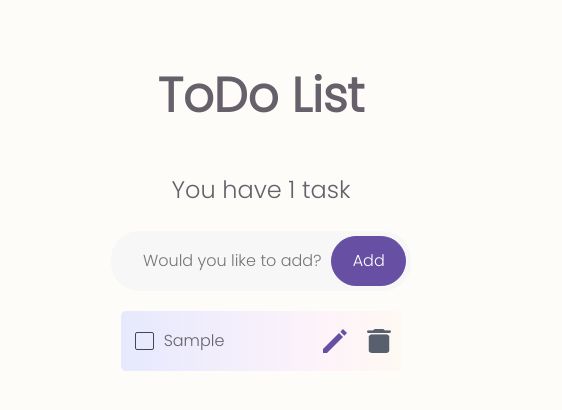
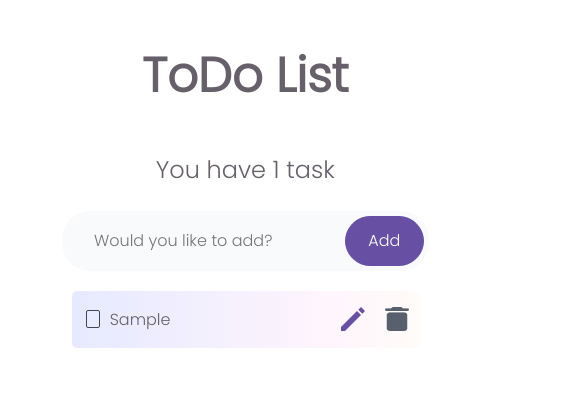
Before and after one commit to Niirin/ToDo_Nilin, a React (Vite) app: page / in a window 390 px wide. Both pictures are taken after typing "Sample" into the empty fields and a click on the button "Add". Shown: the top 410 px of the page, 562 px wide, since content can reach past the window. Built offline with nearby package versions, Linux system fonts and the light colour scheme.

Commit message:
added media query to make it responsive and changed some styling

```diff
--- a/src/App.css
+++ b/src/App.css
@@ -7,11 +7,7 @@
 
 .container {
   display: flex;
-  /* justify-content: center; */
-}
-
-html {
-  background-color: #FEFCF9;
+  justify-content: center;
 }
 
 body{
@@ -24,7 +20,6 @@ body{
   width: 100%;
   /* background-color: goldenrod; */
   min-height: 300px;
-  text-align: center;
 }
 
 .container-task {
@@ -96,7 +91,7 @@ ul {
 .task-dis {
   background: var(--list, linear-gradient(90deg, rgba(222, 226, 255, 0.75) 0%, rgba(254, 234, 250, 0.48) 73.76%, rgba(255, 162, 81, 0.04) 99.99%, rgba(255, 164, 81, 0.00) 100%));
   width: 100%;
-  height: 60px;
+  height: auto;
   display: flex;
   justify-content: space-between;
   align-items: center;
@@ -107,16 +102,15 @@ ul {
   margin: 10px;
 }
 
-.task-check {
-  background-color: inherit;
-  display: flex;
-  overflow: hidden;
+.text-dis {
+  align-self: start;
+  width: 100%;
+  word-break: break-all;
 }
 
 /* Section for customizing checkbox style */
 .checkbox-wrapper input[type="checkbox"] {
   /* remove default style */
-  -webkit-appearance: none;
   appearance: none;
   /* custom styles */
   width: 1.4em;
@@ -133,15 +127,17 @@ input[type="checkbox"] {
 }
 
 .checkbox-wrapper {
-  display: contents;
-  -webkit-appearance: none;
+  display: flex;
   appearance: none;
-  justify-content: space-between;
+  overflow: hidden;
+  align-items: center;
+  align-self: flex-start;
 }
 
 .done {
-  display: contents;
+  display: flex;
   justify-content: center;
+  align-items: center;
 }
 
 .done p{
@@ -154,9 +150,6 @@ input[type="checkbox"] {
   align-items: center;
 }
 
-/* .text-dis {
-
-} */
 
 input::before {
   width: 1.4em;
@@ -307,22 +300,39 @@ input:checked::before {
     width: 100% !important;
   }
 
-  /* .modal {
-
-  } */
+  .modal {
+    top: 30%;
+    left: 23%;
+  }
 }
 
-@media screen and (max-width: 414px) {
+@media screen and (max-width: 576px) {
+
+
   .container-all {
     width: 50%;
-    margin: 10% 0% 10% 36%;
-  }
-
-  body {
-    margin: auto;
+    margin-right: 133px;
+    /* margin: 10% 0% 10% 36%; */
   }
 
   .task-dis {
     width: 100% !important;
   }
+
+  .modal {
+    top: 20%;
+    left: 26%;
+  }
+
+  .delete-overlay {
+    width: 100%;
+    height: 160px;
+  }
+
+  .confirm-cont {
+    width: 280px;
+    height: 50px;
+    margin: 10px
+  }
+
 }
--- a/src/components/CheckBox.jsx
+++ b/src/components/CheckBox.jsx
@@ -3,7 +3,6 @@ import { useState } from "react";
 const Checkbox = ({label, isChecked, onChange}) => {
     return (
         <div className="checkbox-cont">
-            {/* {console.log(isChecked)} */}
             <div className={isChecked ? "done": "checkbox-wrapper" }>
                 <input
                     type="checkbox"
--- a/src/components/TaskDisplay.jsx
+++ b/src/components/TaskDisplay.jsx
@@ -27,7 +27,7 @@ function TaskDisplay({task, onDelete, onEdit, onUpdate}) {
 
     const handleSubmit = (id, newTitle) => {
         setShowEdit(false);
-        newTitle !== "" ? onEdit(id, newTitle) : alert("Edited task name cannot be empty.");
+        newTitle !== "" ? onEdit(id, newTitle) : alert("Edited ask cannot be ");
         setShowDisplayIcons(true);
     }
 
@@ -46,13 +46,12 @@ function TaskDisplay({task, onDelete, onEdit, onUpdate}) {
     return <section className="container">
             {/* <div className="task-list"> */}
                 <div className="task-dis">
-                    <div className="task-check">
                     <Checkbox
                         label={display}
                         checked={isChecked}
                         isChecked={isChecked}
                         onChange={handleCheckBoxChange}/>
-                    </div>
+
                     {showDisplayIcons &&(
                         <div className="icons">
                             <img onClick={handleEditClick} src="/assets/edit.svg" alt="edit" />
@@ -61,11 +60,13 @@ function TaskDisplay({task, onDelete, onEdit, onUpdate}) {
                     )}
                 </div>
             {/* </div> */}
+
             <Modal
                 className="modal"
                 show={showModal}
                 onHide={handleOff}
                 renderBackdrop={renderBackdrop}>
+
                     <div className="delete-overlay">
                         <div className="confirm-cont">
                             <div className="confirm-msg">
```
Also changed, not shown: 1 other file (tests, documents, lock files or other folders).
